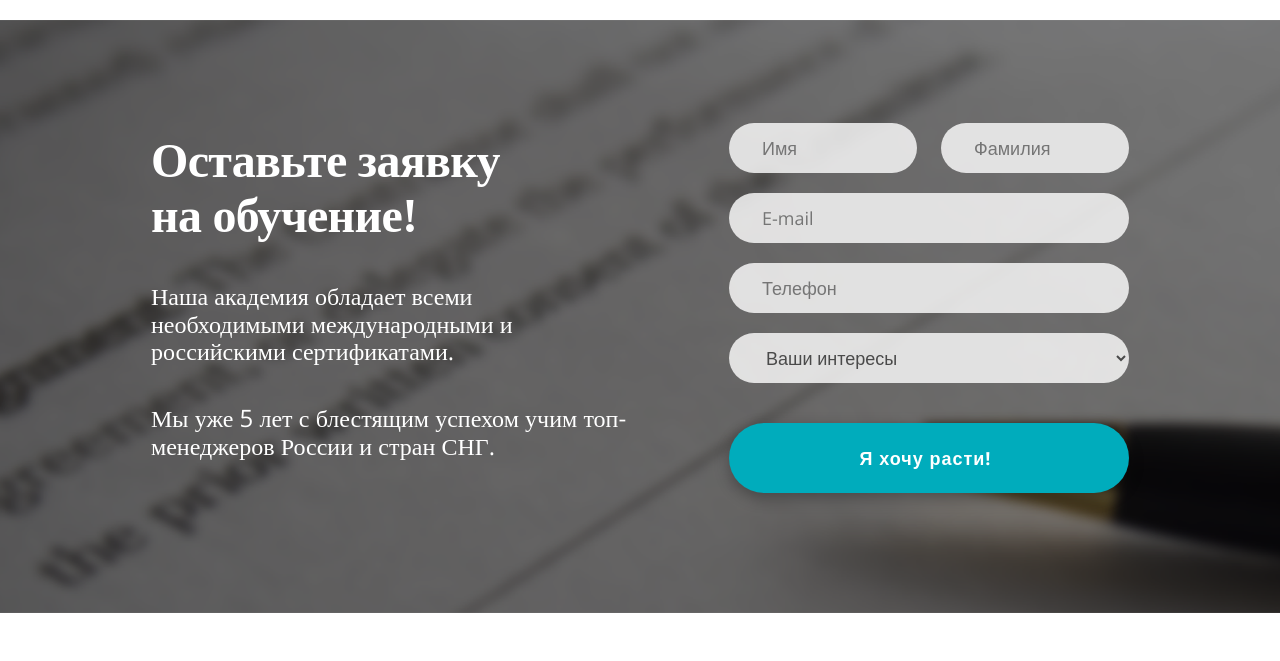
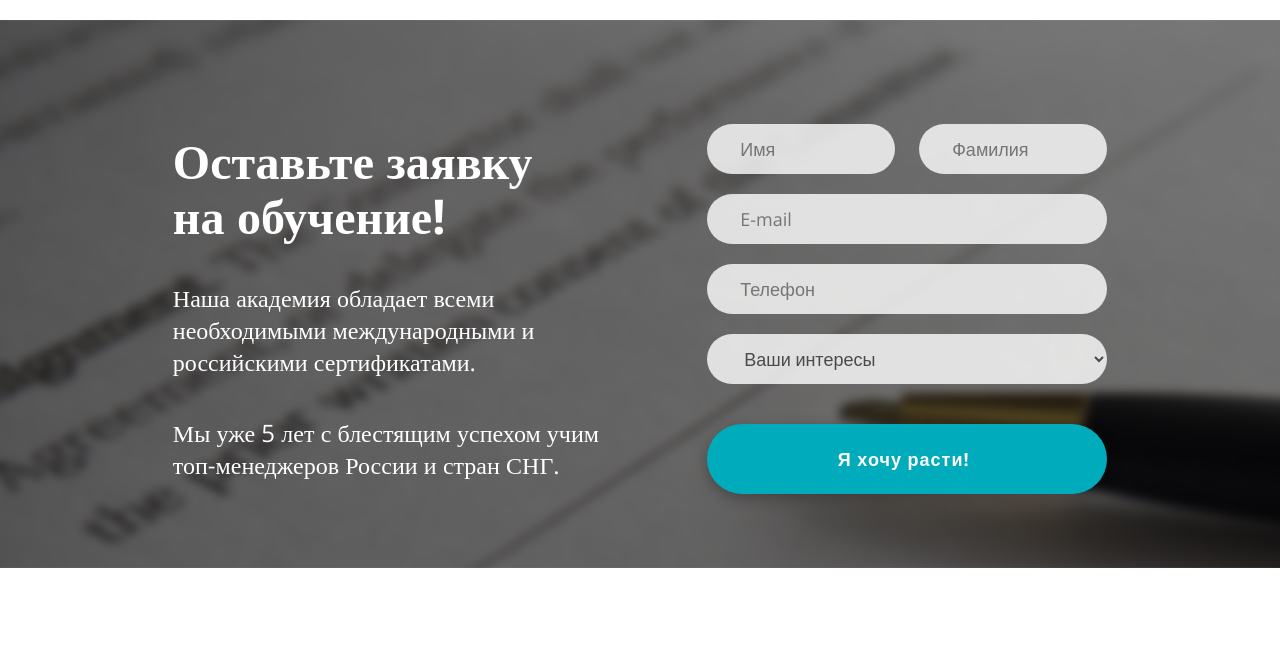
Before and after one commit to m1ndgap/are5_2.0, a plain HTML site: page index.html in a window 1280 px wide. Shown: the part 5000-5661 px from the top of the page. Drawn offline with nearby package versions, Linux system fonts and the light colour scheme.

Commit message:
finished i7

```diff
--- a/styles/index.sass
+++ b/styles/index.sass
@@ -1178,40 +1178,46 @@
   .index_7_contact_form
     // padding: 90px 200px 85px 200px
     display: flex
-    flex-direction: row
     background-image: url('../assets/images/i7-zayavka-hero-img@2x.png')
     background-repeat: no-repeat
     background-size: cover
     background-position: center
     .i7_wrapper
+      width: 80%
+      margin-top: 73px
+      margin-bottom: 53px
       display: flex
+      flex-flow: row nowrap
       div
-        max-width: 500px
+        width: 45%
         display: flex
         flex-direction: column
         flex-wrap: wrap
         &:nth-child(1)
+          width: 50%
+          max-width: 478px
           margin: 0px
           h1
-            letter-spacing: -0.7px
-            // margin-top: 137px
-            font-size: 48px
-            font-family: 'Open Sans SemiBold'
+            font-family: 'Open Sans'
+            font-size: 32px
             color: $white
+            text-align: left
+            margin-top: 10px
           p
-            font-size: 24px
+            font-size: 20px
             color: $white
-            &:nth-child(2)
-              max-width: 434px
         &:nth-child(2)
           width: 45%
           margin: 0px
+          margin-left: auto
           > form
-            min-width: 400px
+            min-width: 300px
+            margin-left: auto
+            margin-right: 0px
+            margin-top: 1px
             display: flex
-            flex-direction: row
+            flex-flow: row wrap
             align-items: flex-end
-            flex-wrap: wrap
             justify-content: space-between
           input
             outline: none
@@ -1226,9 +1232,9 @@
             border: none
             margin-bottom: 20px
           input[name='name']
-            width: 45%
+            width: 47%
           input[name='lastname']
-            width: 45%
+            width: 47%
           input[type='submit']
             width: 100%
             height: 70px
@@ -1236,14 +1242,13 @@
             margin-top: 40px
             background-color: $teal
             color: $white
-            margin-bottom: 75px
         select
           outline: none
           padding-left: 33px
           color: $darkgrey
           background-color: rgba(255, 255, 255, 0.8)
           font-size: 18px
-          width: 400px
+          width: 100%
           border-radius: 35px
           border: none
           height: 50px
@@ -1260,8 +1265,9 @@
     background-size: cover
     background-position: center
     .i7_wrapper
+      width: 73%
       margin-top: 103px
-      margin-bottom: 120px
+      margin-bottom: 63px
       display: flex
       flex-flow: row nowrap
       div
@@ -1273,7 +1279,7 @@
           max-width: 478px
           margin: 0px
           h1
-            font-family: 'Open Sans Bold'
+            font-family: 'Open Sans'
             font-size: 48px
             color: $white
             text-align: left
@@ -1281,6 +1287,7 @@
           p
             font-size: 24px
             color: $white
+            line-height: 32px
         &:nth-child(2)
           width: 45%
           margin: 0px
@@ -1289,6 +1296,7 @@
             min-width: 400px
             margin-left: auto
             margin-right: 0px
+            margin-top: 1px
             display: flex
             flex-flow: row wrap
             align-items: flex-end
```
Also changed, not shown: styles/index.css, styles/index.min.css.
